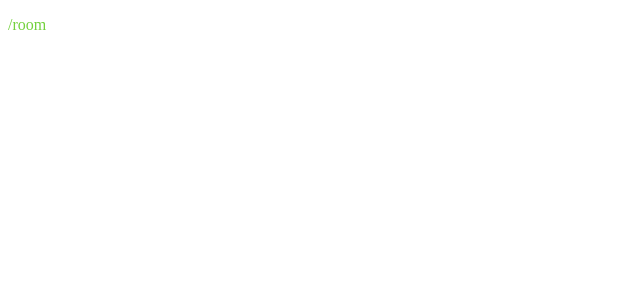
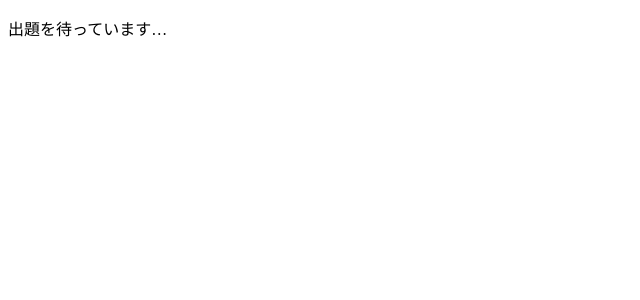
Before and after one commit to CA21engineer/RealtimeQuiz, a Next.js app in the folder front/: page /room in a window 1280 px wide. Shown: the top 300 px of the page, without its empty margins (0-640 px from the left). Built offline with nearby package versions, Linux system fonts and the light colour scheme.

Commit message:
出題待ちViewの追加

```diff
--- /dev/null
+++ b/front/src/pages/room/expressRoomStatus.ts
@@ -0,0 +1,10 @@
+import { ViewStatus } from '../../types/ViewStatus';
+
+export function expressRoomStatus(status: ViewStatus): string {
+  switch (status) {
+    case ViewStatus.WAITING_QUESTION:
+      return '出題を待っています…';
+    default:
+      throw new Error('Fatal: ユーザの状態が不明です．');
+  }
+}
--- a/front/src/pages/room/index.tsx
+++ b/front/src/pages/room/index.tsx
@@ -1,12 +1,31 @@
 import React from 'react';
 import './room.scss';
 
-import { TestLabel } from 'components/TestLabel';
+import { ViewStatus } from '../../types/ViewStatus';
+import { QuizPanel } from '../../components/QuizPanel';
+import { expressRoomStatus } from './expressRoomStatus';
+
+// FIXME: 仕様よう分かっとらんでな、あとで直す
+type User = {
+  name: string;
+  starNumber: number;
+  input: string;
+};
 
 const Room: React.FC = () => {
+  const status: ViewStatus = ViewStatus.WAITING_QUESTION;
+  const users: User[] = [];
   return (
-    <div>
-      <TestLabel title="/room" />
+    <div className="Room__view">
+      <p>{expressRoomStatus(status)}</p>
+      {users.map((user) => (
+        <QuizPanel
+          key={user.name}
+          name={user.name}
+          starNumber={user.starNumber}
+          answerText={user.input}
+        />
+      ))}
     </div>
   );
 };
```
